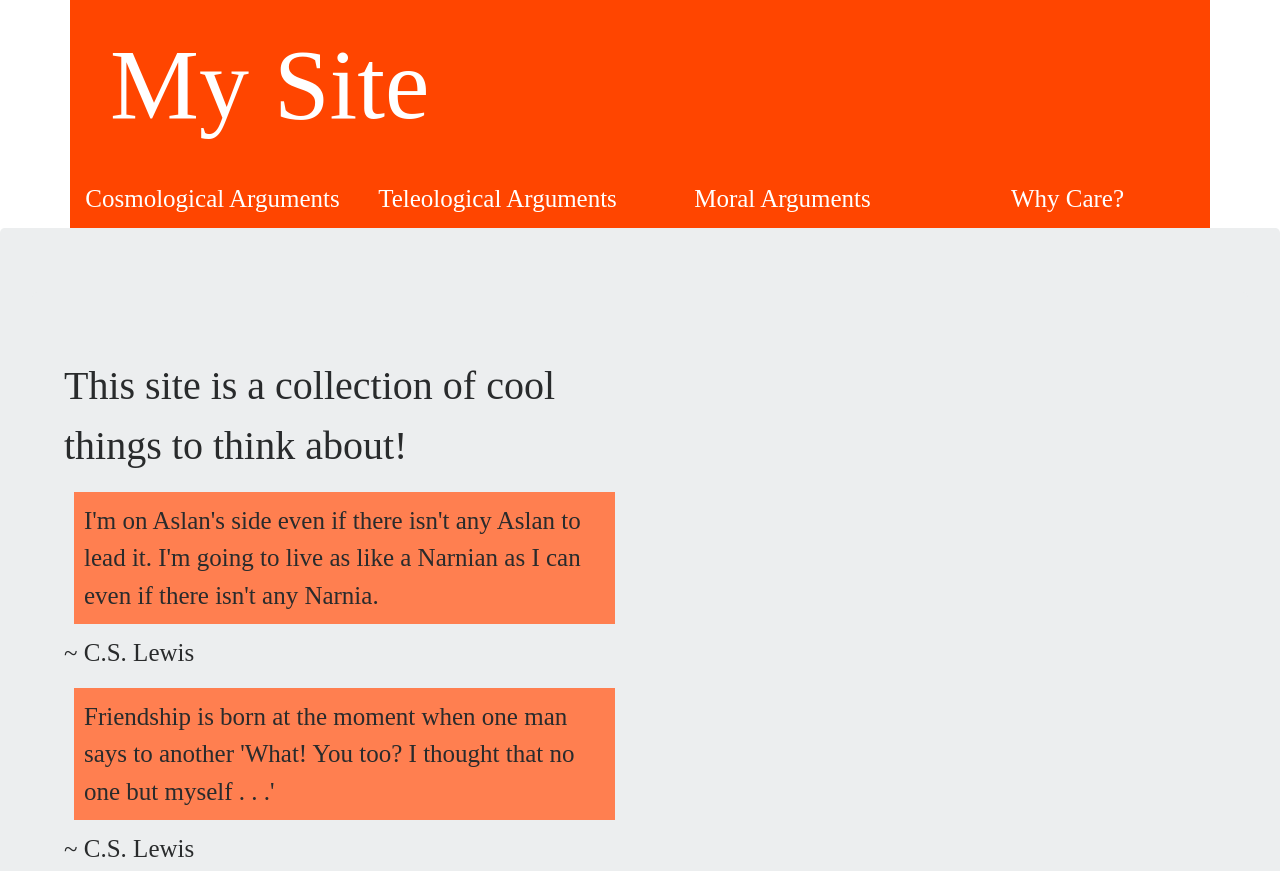
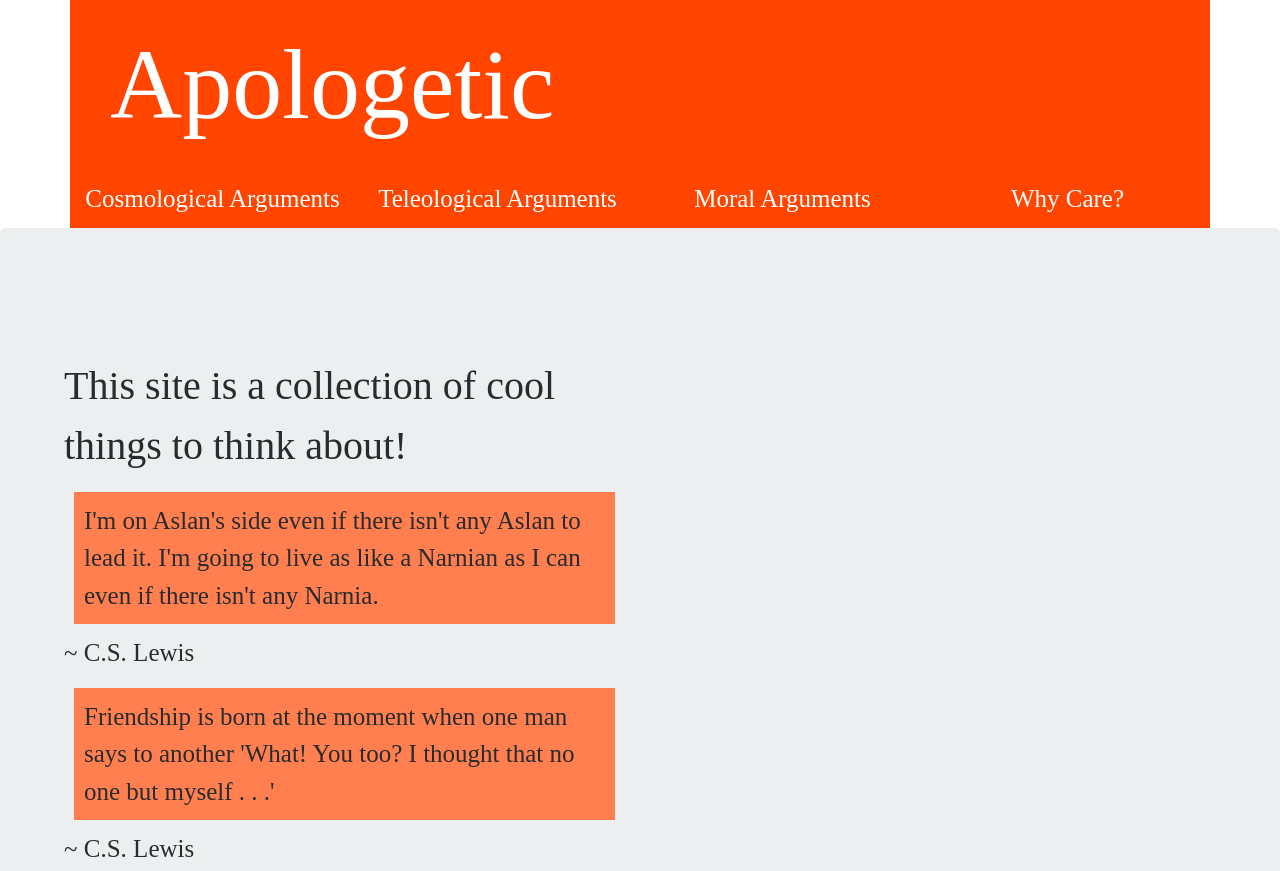
Before and after one commit to apologetic/apologetic.github.io, a plain HTML site: page index.html in a window 1280 px wide. Shown: the top 871 px of the page. Drawn offline with nearby package versions, Linux system fonts and the light colour scheme; a web font is replaced by a local one.

Commit message:
Commit 9

```diff
--- a/index.html
+++ b/index.html
@@ -4,7 +4,7 @@
 
       <title>
 
-          My Site
+          Apologetic
 
       </title>
       <link rel="icon" type="image/x-icon" href="images/logo.png" />
@@ -21,7 +21,7 @@
     <header class = "container">
       <div class = "row">
         <div class = "col-sm-12" id = "title">
-          My Site
+          Apologetic
         </div>
       </div>
       <div class = "row">
```
